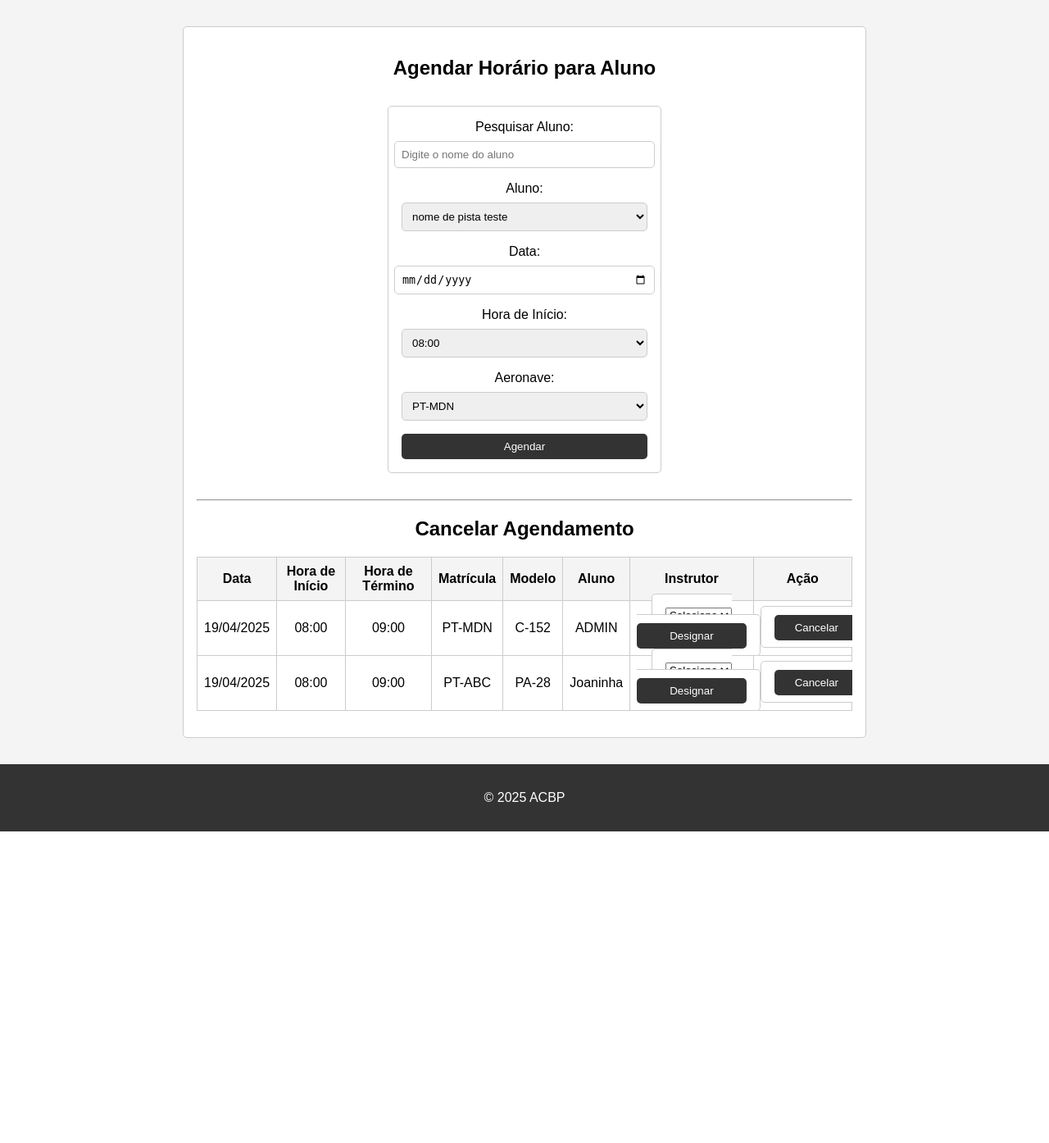
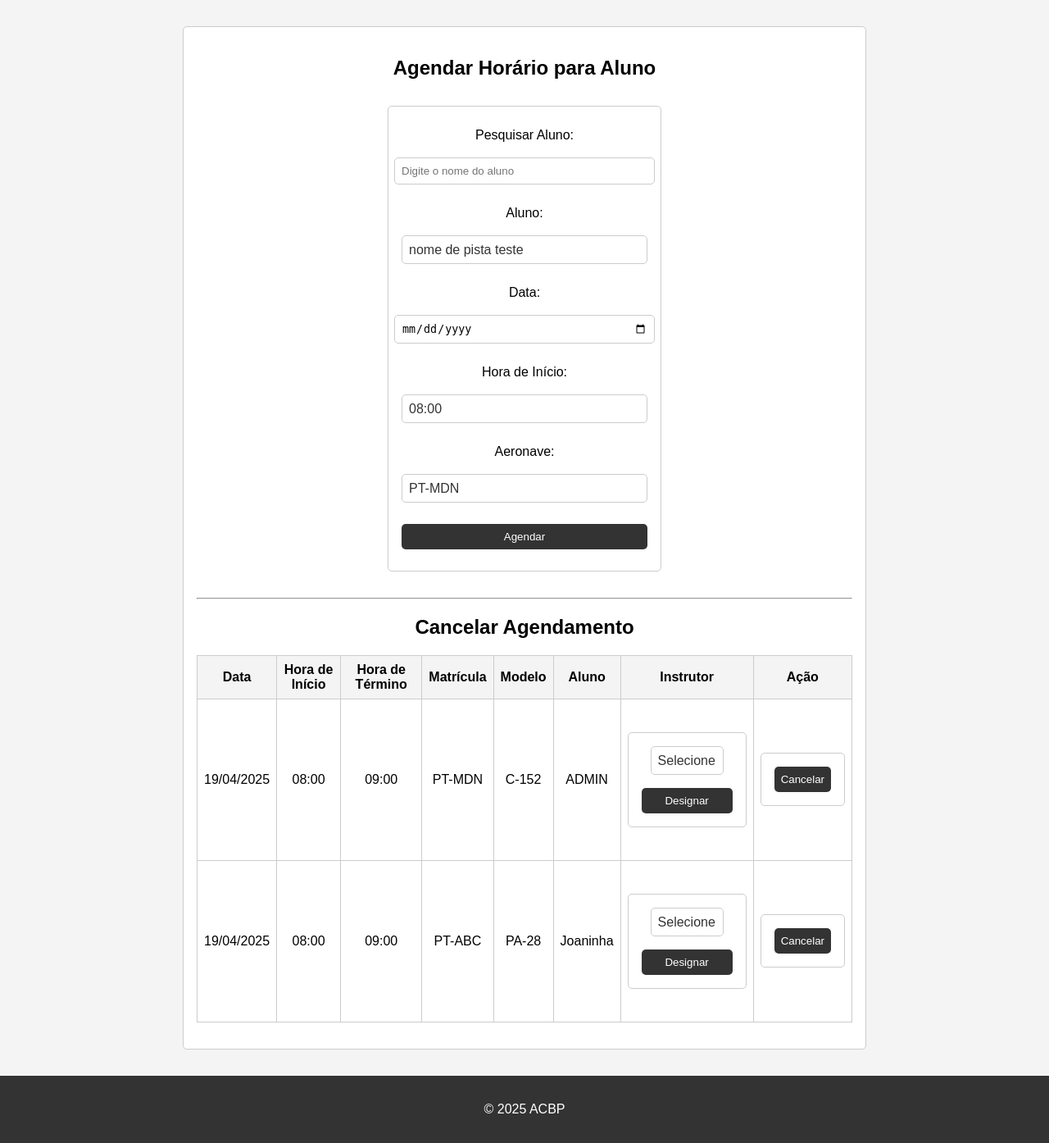
Before and after one commit to crocodiles128/acbp, a PHP site: page /admin_schedule.php in a window 1280 px wide. Shown: the part 130-1524 px from the top of the page at 82% size. Before the commit the page ends 1144 px from the top, so only its background shows below. Run offline with PHP 8.4, Linux system fonts and the light colour scheme; a user stored in the database is signed in; data comes from the database, SQL or seed files in the repository.

Commit message:
corrigido o btn de calcelar, designar e os selectmenus de todo sistema

```diff
--- a/admin_schedule.php
+++ b/admin_schedule.php
@@ -209,7 +209,7 @@ $time_slots = ["08:00", "09:30", "11:00", "12:30", "14:00", "15:30", "17:00"];
                             <td>' . $schedule['modelo'] . '</td>
                             <td>' . $schedule['nome_de_pista'] . '</td>
                             <td>
-                                <form method="POST" style="display:inline;">
+                                <form method="POST">
                                     <input type="hidden" name="schedule_id" value="' . $schedule['id'] . '">
                                     <select name="assign_instructor_id" required>
                                         <option value="">Selecione</option>';
@@ -221,7 +221,7 @@ $time_slots = ["08:00", "09:30", "11:00", "12:30", "14:00", "15:30", "17:00"];
                                 </form>
                             </td>
                             <td>
-                                <form method="POST" style="display:inline;">
+                                <form method="POST">
                                     <input type="hidden" name="cancel_schedule_id" value="' . $schedule['id'] . '">
                                     <button type="submit">Cancelar</button>
                                 </form>
--- a/register.html
+++ b/register.html
@@ -25,7 +25,11 @@
             <label for="habilitacao">Habilitação:</label>
             <input type="text" id="habilitacao" name="habilitacao">
             <label for="cargo">Cargo:</label>
-            <input type="text" id="cargo" name="cargo">
+            <select id="cargo" name="cargo" required>
+                <option value="Aluno">Aluno</option>
+                <option value="Operacoes">Operacoes</option>
+                <option value="Manutencao">Manutencao</option>
+            </select>
             <button type="submit">Registrar</button>
         </form>
     </main>
--- a/style.css
+++ b/style.css
@@ -72,6 +72,10 @@ form button {
     cursor: pointer;
 }
 
+form button:hover {
+    background-color: #555;
+}
+
 .schedule-container {
     max-width: 800px;
     margin: 2rem auto;
@@ -101,6 +105,28 @@ form button {
     display: flex;
     flex-direction: column;
     align-items: center;
+}
+
+.schedule-form label, .schedule-form input, .schedule-form select, .schedule-form button {
+    margin: 10px 0;
+    width: 80%;
+}
+
+.schedule-form select {
+    padding: 5px;
+    border-radius: 5px;
+    border: 1px solid #ccc;
+    background-color: #fff;
+    color: #333;
+    font-size: 16px;
+    appearance: none;
+    -webkit-appearance: none;
+    -moz-appearance: none;
+}
+
+.schedule-form select:focus {
+    outline: none;
+    border-color: #333;
 }
 
 .schedule-form label {
@@ -282,9 +308,27 @@ form button {
     font-weight: bold;
 }
 
-.close:hover,
+close:hover,
 .close:focus {
     color: black;
     text-decoration: none;
     cursor: pointer;
 }
+
+select {
+    padding: 0.5rem;
+    border: 1px solid #ccc;
+    border-radius: 5px;
+    background-color: #fff;
+    color: #333;
+    font-size: 16px;
+    appearance: none;
+    -webkit-appearance: none;
+    -moz-appearance: none;
+    margin-bottom: 1rem; /* Add margin to separate from the element below */
+}
+
+select:focus {
+    outline: none;
+    border-color: #333;
+}
```
Also changed, not shown: instructor_schedule.php (+10 -2 lines).
